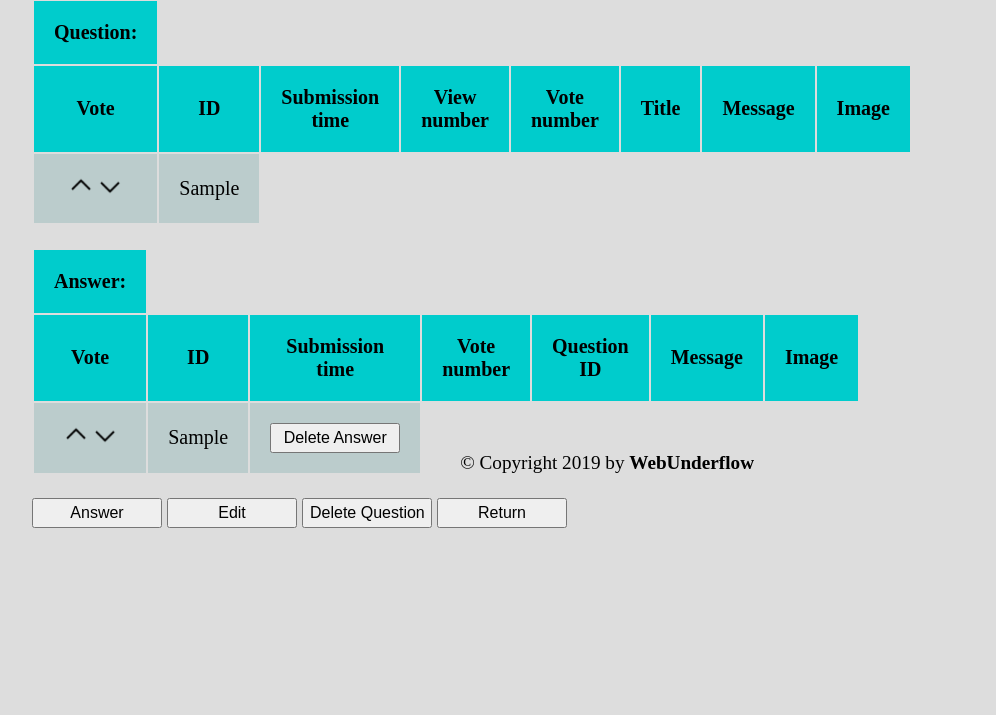
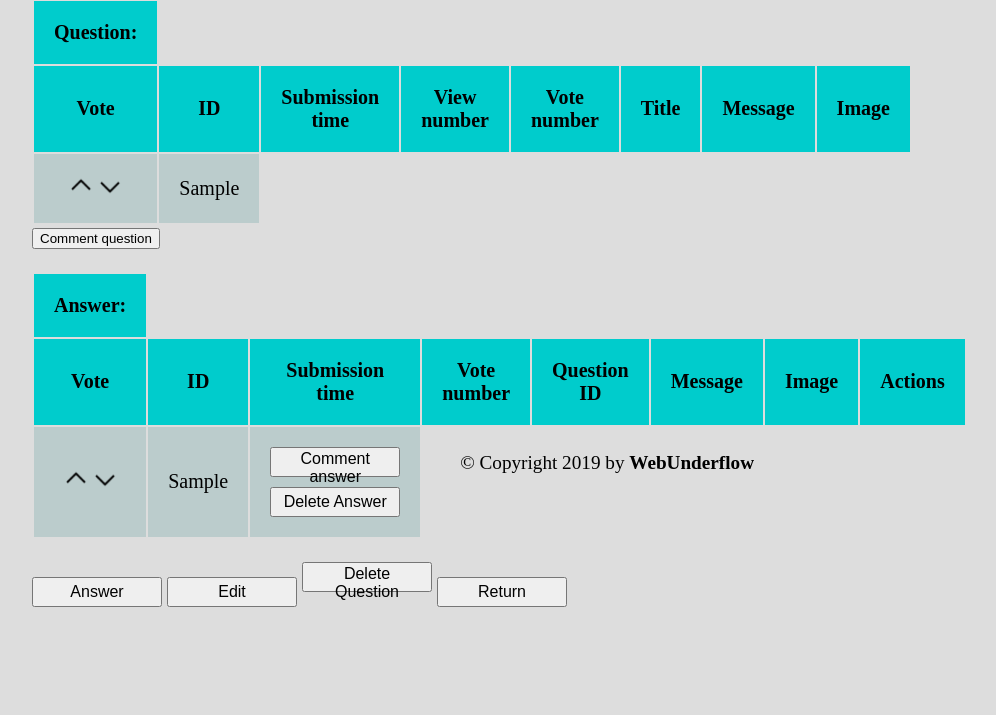
Before and after one commit to LaszloNagy85/ask-mate-WT, a Flask app: template templates/show-details.html in a window 1280 px wide. Shown: the part 326-1041 px from the top of the page, without its empty margins (226-1222 px from the left). Before the commit the page ends 854 px from the top, so only its background shows below. Run offline with Flask 2, Linux system fonts and the light colour scheme; the template is opened without the code that fills it: most values are stand-ins (such as "Sample title", 1, 10 or a date in 2020); some web fonts are replaced.

Commit message:
refactor buttons, links

```diff
--- a/templates/show-details.html
+++ b/templates/show-details.html
@@ -1,12 +1,14 @@
 {% extends "layout.html" %}
-{% block title %}Show details{% endblock%}
+{% block title %}Show details{% endblock %}
 
 {% block header %}Show details{% endblock %}
 
 {% block content %}
 
     <table>
-    <tr><th>Question:</th></tr>
+        <tr>
+            <th>Question:</th>
+        </tr>
         <tr>
             <th>Vote</th>
             <th>ID</th>
@@ -19,23 +21,34 @@
         </tr>
 
         <tr>
-        <td><a href="/{{ question_to_display['id'] }}/vote/question/{{ question_to_display['id'] }}/up"> <img src="/static/icons/arrow_up.png" alt="" width="24" height="24"></a>
-            <a href="/{{ question_to_display['id'] }}/vote/question/{{ question_to_display['id'] }}/down"> <img src="/static/icons/arrow_down.png" alt="" width="24" height="24"></a></td>
+            <td><a href="/{{ question_to_display['id'] }}/vote/question/{{ question_to_display['id'] }}/up"> <img
+                    src="/static/icons/arrow_up.png" alt="" width="24" height="24"></a>
+                <a href="/{{ question_to_display['id'] }}/vote/question/{{ question_to_display['id'] }}/down"> <img
+                        src="/static/icons/arrow_down.png" alt="" width="24" height="24"></a></td>
             {% for title,q_data in question_to_display.items() %}
                 {% if title == 'image' %}
                     <td>
                         <a href="/static/images/{{ q_data }}">
-                        <img src="/static/images/{{ q_data }}" class="uploaded-images" width="100" height="70" alt=""></a>
+                            <img src="/static/images/{{ q_data }}" class="uploaded-images" width="100" height="70"
+                                 alt=""></a>
                     </td>
                 {% else %}
                     <td>{{ q_data }}</td>
                 {% endif %}
             {% endfor %}
         </tr>
-    </table><br/>
+    </table>
+    <div id="comment">
+        <input id="comment-button" type='button'
+               onclick="window.location.href='/comment-question/{{ question_to_display['id'] }}'"
+               value="Comment question"/>
+    </div>
+    <br/>
     {% if answers_to_display %}
         <table>
-    <tr><th>Answer:</th></tr>
+            <tr>
+                <th>Answer:</th>
+            </tr>
             <tr>
                 <th>Vote</th>
                 <th>ID</th>
@@ -44,33 +57,50 @@
                 <th>Question ID</th>
                 <th>Message</th>
                 <th>Image</th>
+                <th>Actions</th>
             </tr>
 
             {% for answer in answers_to_display %}
                 <tr>
-        <td><a href="/{{ question_to_display['id'] }}/vote/answer/{{ answer['id'] }}/up"><img src="/static/icons/arrow_up.png" alt="" width="24" height="24"></a>
-            <a href="/{{ question_to_display['id'] }}/vote/answer/{{ answer['id'] }}/down"><img src="/static/icons/arrow_down.png" alt="" width="24" height="24"></a></td>
+                    <td><a href="/{{ question_to_display['id'] }}/vote/answer/{{ answer['id'] }}/up"><img
+                            src="/static/icons/arrow_up.png" alt="" width="24" height="24"></a>
+                        <a href="/{{ question_to_display['id'] }}/vote/answer/{{ answer['id'] }}/down"><img
+                                src="/static/icons/arrow_down.png" alt="" width="24" height="24"></a></td>
                     {% for title,a_data in answer.items() %}
                         {% if title == 'image' %}
                             <td>
                                 <a href="/static/images/{{ a_data }}">
-                        <img src="/static/images/{{ a_data }}" class="uploaded-images" width="100" height="70" alt=""></a>
+                                    <img src="/static/images/{{ a_data }}" class="uploaded-images" width="100"
+                                         height="70" alt=""></a>
                             </td>
                         {% else %}
                             <td>{{ a_data }}</td>
                         {% endif %}
                     {% endfor %}
-    <td><input class="buttons" type="button" onclick="window.location.href='/answer/{{ question_to_display['id'] }}/{{ answer["id"] }}/delete'" value="Delete Answer"/></td>
+                    <td>
+                        <button class="buttons"
+                                onclick="window.location.href='/comment-answer/{{ question_to_display['id'] }}/{{ answer['id'] }}'">
+                            Comment answer
+                        </button>
+                        <button class="buttons"
+                                 onclick="window.location.href='/answer/{{ question_to_display['id'] }}/{{ answer["id"] }}/delete'">
+                            Delete Answer
+                        </button>
+                    </td>
+
                 </tr>
             {% endfor %}
         </table><br>
     {% endif %}
 
-    <form>
-    <input class="buttons" type="button" onclick="window.location.href='/question/{{ question_to_display["id"] }}/new-answer'" value="Answer"/>
-    <input class="buttons" type="button" onclick="window.location.href='/question/{{ question_to_display["id"] }}/edit'" value="Edit"/>
-    <input class="buttons" type="button" onclick="window.location.href='/question/{{ question_to_display["id"] }}/delete'" value="Delete Question"/>
-    <input class="buttons" type="button" onclick="window.location.href='/'" value="Return"/>
-    </form><br/>
+    <button class="buttons" onclick="window.location.href='/question/{{ question_to_display["id"] }}/new-answer'">
+        Answer
+    </button>
+    <button class="buttons" onclick="window.location.href='/question/{{ question_to_display["id"] }}/edit'">Edit
+    </button>
+    <button class="buttons" onclick="window.location.href='/question/{{ question_to_display["id"] }}/delete'">Delete
+        Question
+    </button>
+    <button class="buttons" onclick="window.location.href='{{ url_for('route_list') }}'">Return</button>
 
 {% endblock %}
```
Lines whose indentation alone changed are shown as unchanged.
